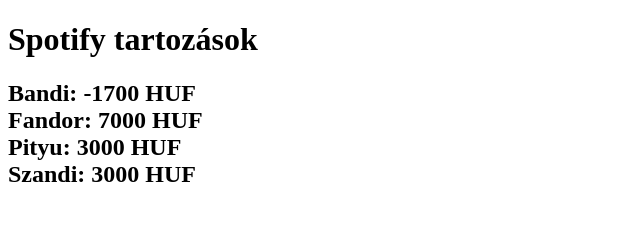
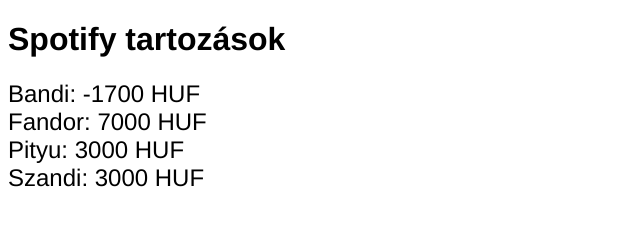
Before and after one commit to dliliana/dliliana.github.io, a plain HTML site: page index.html in a window 1280 px wide. Shown: the whole page, without its empty margins (0-640 px from the left). Drawn offline with Linux system fonts and the light colour scheme.

Commit message:
a bit of font styling+

```diff
--- a/style.css
+++ b/style.css
@@ -1,3 +1,9 @@
 h2 {
-    display:inline;
+    display: inline;
+    font-weight: normal;
+    font-family: Helvetica, sans-serif;
   }
+
+h1{
+    font-family: Helvetica, sans-serif;
+}
```
